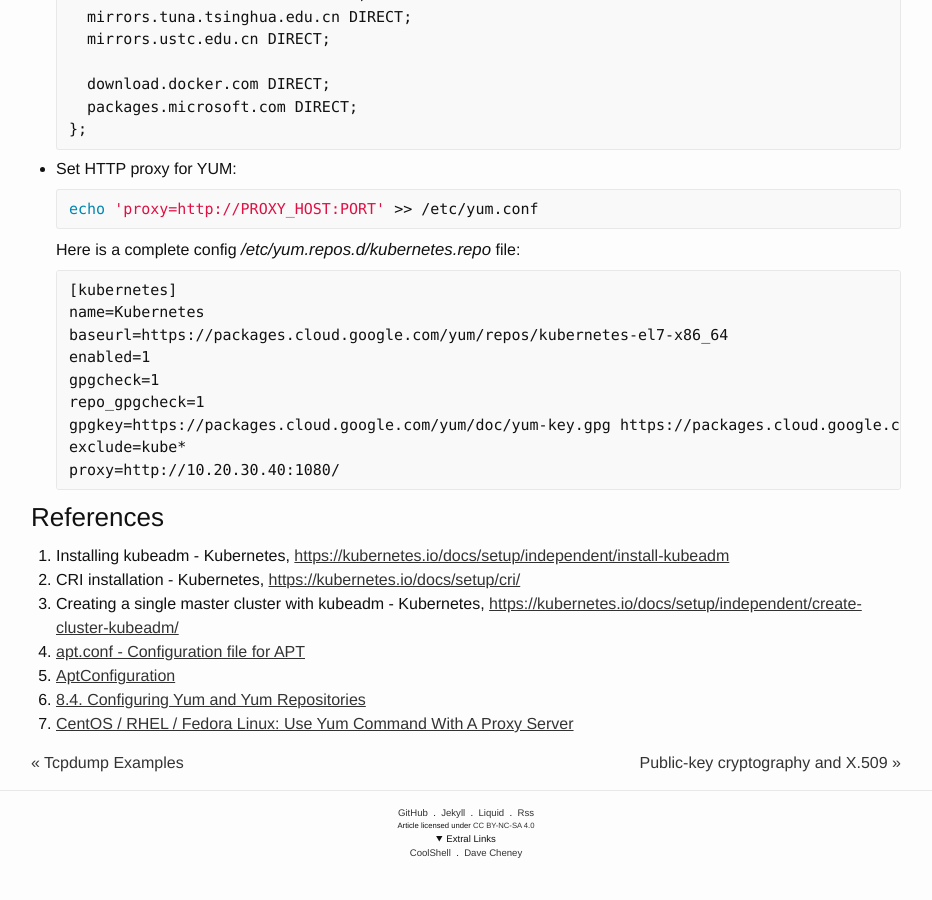
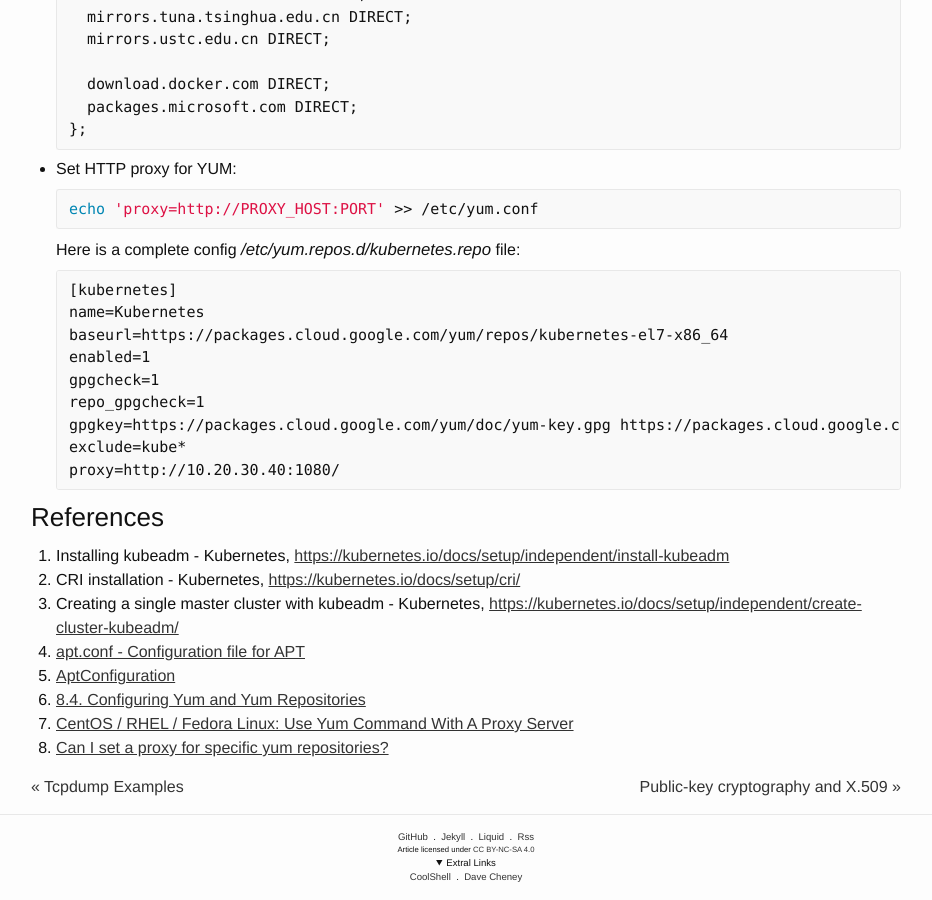
Before and after one commit to ousiax/ousiax.github.io, a Jekyll site: the page built from _posts/2019-01-28-bootstrapping-kubernetes-clusters-with-kubeadm.md, in a window 1280 px wide and 900 px high, scrolled down 7671 px. Shown: the whole window, without its empty margins (174-1106 px from the left). Built offline with Jekyll 4.4.1, drawn with Linux system fonts in a browser that asks for light colours; before the commit the page ends 8547 px from its top, so only the background shows below that.

Commit message:
Update 2019-01-28-bootstrapping-kubernetes-clusters-with-kubeadm.md

```diff
--- a/_posts/2019-01-28-bootstrapping-kubernetes-clusters-with-kubeadm.md
+++ b/_posts/2019-01-28-bootstrapping-kubernetes-clusters-with-kubeadm.md
@@ -410,3 +410,4 @@ If you wish to start over simply run `kubeadm init` or `kubeadm join` with the a
 1. [AptConfiguration](https://wiki.debian.org/AptConfiguration)
 1. [8.4. Configuring Yum and Yum Repositories](https://access.redhat.com/documentation/en-us/red_hat_enterprise_linux/6/html/deployment_guide/sec-configuring_yum_and_yum_repositories)
 1. [CentOS / RHEL / Fedora Linux: Use Yum Command With A Proxy Server](https://www.cyberciti.biz/faq/centos-redhat-fedora-linux-using-yum-with-a-proxy-server/)
+1. [Can I set a proxy for specific yum repositories?](https://unix.stackexchange.com/questions/230246/can-i-set-a-proxy-for-specific-yum-repositories)
```
